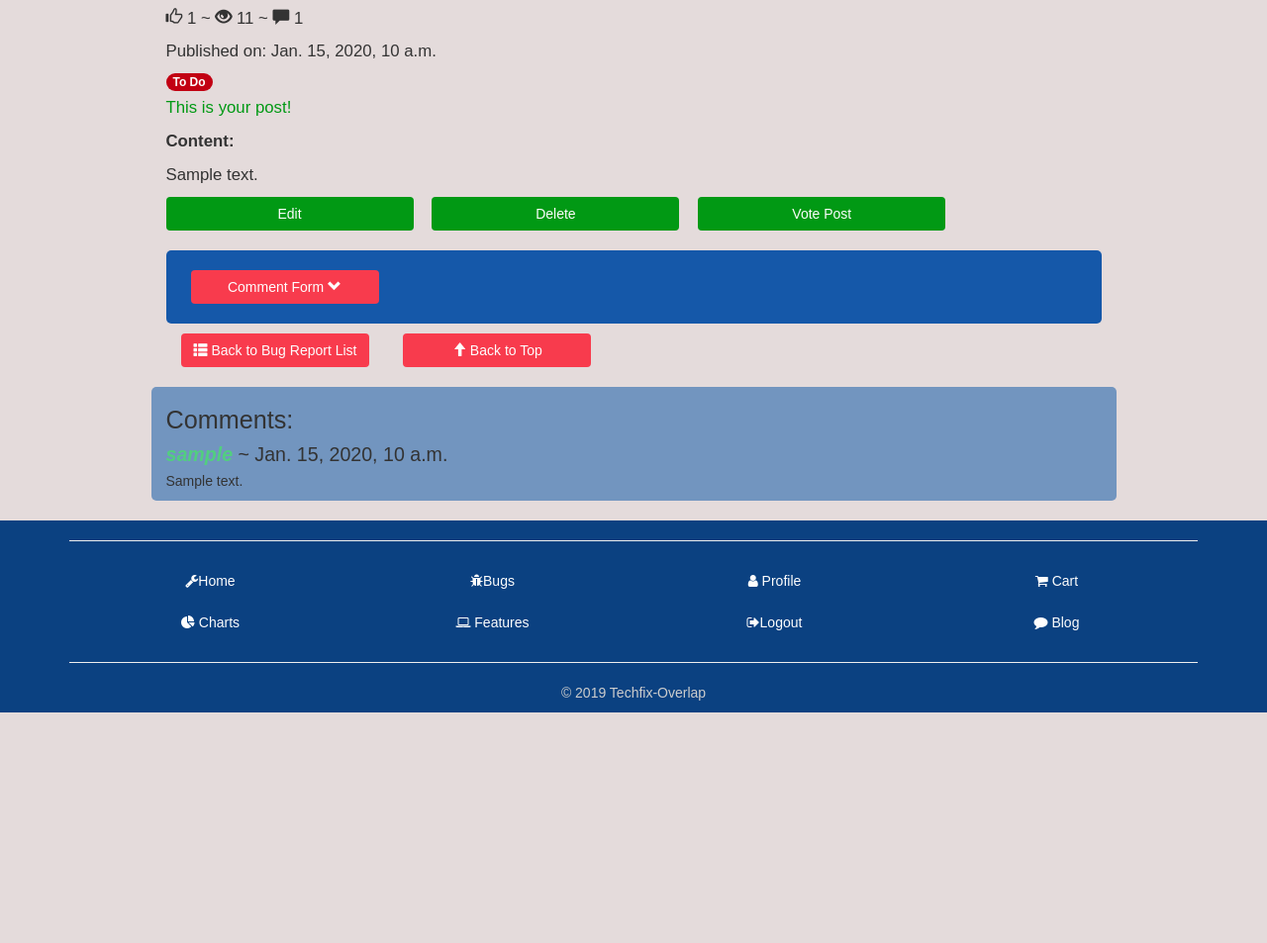
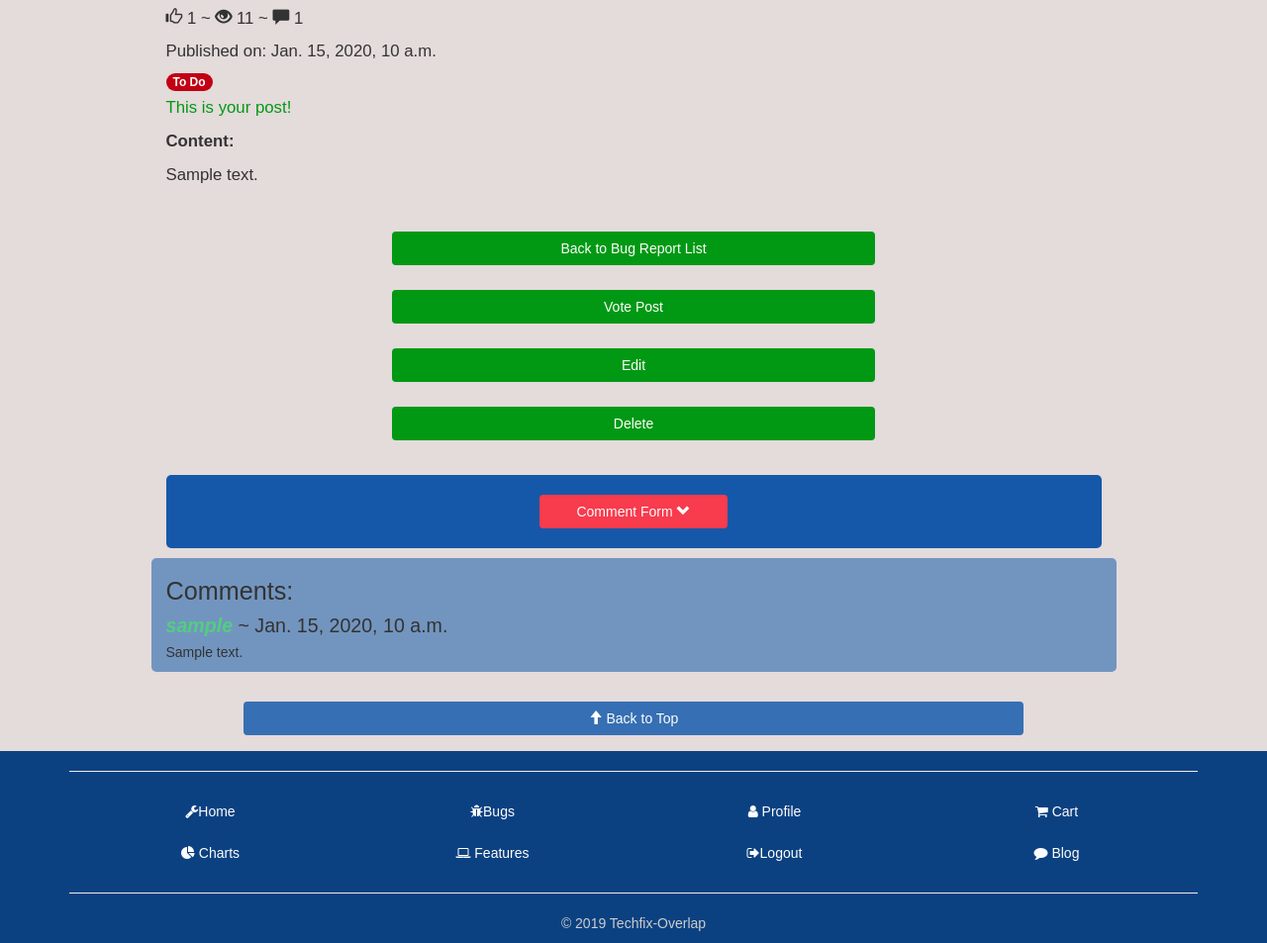
Before and after one commit to TommyJackson85/techfix_overlap, a Django app: page /bugs/1/ in a window 1280 px wide. Shown: the part 323-1276 px from the top of the page at 99% size. Before the commit the page ends 1043 px from the top, so only its background shows below. Run offline with Django 3.2, Linux system fonts and the light colour scheme; a user stored in the database is signed in; tables that the repository leaves empty hold one stand-in row (values such as "Sample post"); some libraries are stand-ins or nearby versions.

Commit message:
Decided to use Bootstrap to create buttons. Removed sticky buttons functions due to error on comment box. Moved back to the top button at the bottom of the post details page. Added Login button with other buttons on detail page. For header buttons I used css to style them. Added margins around bootstraps btn class to to give the buttons space.

```diff
--- a/accounts/templates/login.html
+++ b/accounts/templates/login.html
@@ -8,7 +8,7 @@
     <div class="col-xs-12 col-md-8 col-md-offset-2 loging_page_header line_break_border">
         <h1>Login Page</h1>
         <p>Register account first if you haven't done so yet...</p>
-        <a type="button" class="btn registration_button" href="{% url 'registration' %}">Registration Page</a>
+        <a type="button" class="btn registration_button header_button" href="{% url 'registration' %}">Registration Page</a>
     </div>
 </header>
 {% endblock %}
@@ -18,7 +18,9 @@
     <p><em class="dark_green_text">Login here:</em></p>
     <form method="POST">
         {% csrf_token %} {{ login_form | as_bootstrap }}
-        <button type="submit" class="btn submit_button">Login</button>
+        <div class="optional_button_div">
+            <button type="submit" class="btn submit_button col-xs-10 col-xs-offset-1 col-md-8 col-md-offset-2">Login</button>
+        </div>
     </form>
     <!-- password reset link to be added here once the reset password view function is fixed. -->
 </section>
--- a/accounts/templates/registration.html
+++ b/accounts/templates/registration.html
@@ -8,7 +8,7 @@ Registration Page
     <div class="col-xs-12 col-md-8 col-md-offset-2 registration_page_header line_break_border">
         <h1>Registration Page</h1>
         <p>If you have an account already, just login..</p>
-        <a type="button" class="btn login_button" href="{% url 'login' %}">Login Page</a>
+        <a type="button" class="btn login_button header_button" href="{% url 'login' %}">Login Page</a>
     </div>
 </header>
 {% endblock %}
@@ -17,7 +17,9 @@ Registration Page
     <p><em class="dark_green_text">Register here:</em></p>
     <form method="POST">
         {% csrf_token %} {{ registration_form | as_bootstrap }}
-        <button type="submit" class="btn submit_button">Register</button>
+        <div class="optional_button_div">
+            <button type="submit" class="btn submit_button col-xs-10 col-xs-offset-1 col-md-8 col-md-offset-2">Register</button>
+        </div>
     </form>
 </section>
 {% endblock %}
--- a/blog/templates/blogposts.html
+++ b/blog/templates/blogposts.html
@@ -33,4 +33,7 @@
         <h2>No blog posts have been posted.</h2>
     {% endif %}
 </section>
+<div class="row optional_button_div">
+    <a href="{% url 'get_charts' %}" class="btn get_charts col-xs-10 col-xs-offset-1 col-md-8 col-md-offset-2">View Our Progress Charts</a>
+</div>
 {% endblock content %}
--- a/bugs/templates/bugpostdetail.html
+++ b/bugs/templates/bugpostdetail.html
@@ -62,21 +62,23 @@
             <p class="dark_green_text">This bug has been fully fixed!</p>
             <p class="red_text">Commenting has been disabled because the bug has been fixed!</p>
         {% endif %}
-
+        <div class="row detail_post_buttons">
             <!--Users buttons-->
+            <a href="{% url 'get_bug_posts' %}" class="btn get_bug_posts_button col-xs-10 col-xs-offset-1 col-md-offset-3 col-md-6">Back to Bug Report List</a>
            {% if bug_post.status != "Done" %}
+                <a href="{% url 'vote_bug_post' bug_post.id %}" class="btn vote_button col-xs-10 col-xs-offset-1 col-md-offset-3 col-md-6">Vote Post</a>
                 {% if user.is_authenticated %}
                     {% if bug_post.status == "To Do" and bug_post.user == user %}
-                    <a href="{% url 'edit_bug_post' bug_post.id %}" class="btn edit_button">Edit</a>
-                    <a href="{% url 'delete_bug_post' bug_post.id %}" class="btn delete_button">Delete</a>
+                        <a href="{% url 'edit_bug_post' bug_post.id %}" class="btn edit_button col-xs-10 col-xs-offset-1 col-md-offset-3 col-md-6">Edit</a>
+                        <a href="{% url 'delete_bug_post' bug_post.id %}" class="btn delete_button col-xs-10 col-xs-offset-1 col-md-offset-3 col-md-6">Delete</a>
                     {% endif %}
-                <a href="{% url 'vote_bug_post' bug_post.id %}" class="btn vote_button">Vote Post</a>
                 {% endif %}
             {% endif %}
 
+        </div>
     </section>
     <!--sticky buttons and comment form for scrolling through comments-->
-    <section class="sticky_buttons col-md-10 col-md-offset-1">
+    <section class="comment_form_login col-md-10 col-md-offset-1">
         {% if bug_post.status != "Done" %}
             {% if user.is_authenticated %}
             <div class="comment_form">
@@ -95,8 +97,6 @@
             <a class="btn login_button" href="{% url 'login' %}"><i class="fa fa-sign-in"></i> Login To Comment</a>
             {% endif %}
         {% endif %}
-        <a href="{% url 'get_bug_posts' %}" class="btn get_bug_posts_button"><span class="glyphicon glyphicon-th-list"></span> Back to Bug Report List</a>
-        <a id="back_to_top" class="btn back_to_top_button"><span class="glyphicon glyphicon-arrow-up"></span> Back to Top</a>
     </section>
 
 
@@ -121,6 +121,9 @@
             {% endif %}
         </ul>
     </section>
+    <section class="col-xs-10 col-xs-offset-1 back_to_top_section">
+        <a id="back_to_top" class="btn back_to_top_button col-xs-10 col-xs-offset-1"><span class="glyphicon glyphicon-arrow-up"></span> Back to Top</a>
+    </section>
 </div>
 {% endblock %}
 
--- a/bugs/templates/bugpostform.html
+++ b/bugs/templates/bugpostform.html
@@ -12,7 +12,9 @@
         <form method="POST" enctype="multipart/form-data">
             {% csrf_token %}
             {{ form | as_bootstrap }}
-            <button type="submit" class="btn submit_button">
+            <div class="optional_button_div">
+                <button type="submit" class="btn submit_button col-xs-10 col-xs-offset-1 col-md-8 col-md-offset-2">
+            </div>
             {% if bug_post.id is None %}
                 Save New Post
             {% else %}
--- a/bugs/templates/bugposts.html
+++ b/bugs/templates/bugposts.html
@@ -12,11 +12,11 @@
 
     <div class="col-xs-12 col-sm-6">
         {% if user.is_authenticated %}
-            <a href="{% url 'new_bug_post' %}" class="btn new_post_button">Create Bug Report</a>
+            <a href="{% url 'new_bug_post' %}" class="btn new_post_button header_button">Create Bug Report</a>
             <p class="dark_green_text"><strong><em>Welcome back {{ user }}!</em></strong></p>
 
         {% else %}
-            <a type="button" class="btn login_button" href="{% url 'login' %}">Login To Create A Report</a>
+            <a type="button" class="btn login_button header_button" href="{% url 'login' %}">Login To Create A Report</a>
         {% endif %}
     </div>
     <div class="col-xs-12 col-sm-10 col-md-8 col-lg-7 search_bar">
--- a/checkout/templates/checkout.html
+++ b/checkout/templates/checkout.html
@@ -93,8 +93,12 @@
     </div>
 
     {% csrf_token %}
+
     <div class="form-group col-md-12">
-        <input class="btn submit_button" id="submit_payment_btn" name="commit" type="submit" value="Submit Payment">
+        <div class="optional_button_div">
+            <input class="btn submit_button col-xs-10 col-xs-offset-1 col-md-8 col-md-offset-2" id="submit_payment_btn" name="commit" type="submit" value="Submit Payment">
+        </div>
     </div>
+
 </form>
 {% endblock %}
--- a/features/templates/featurepostform.html
+++ b/features/templates/featurepostform.html
@@ -12,7 +12,7 @@
         <form method="POST" enctype="multipart/form-data">
             {% csrf_token %}
             {{ form | as_bootstrap }}
-            <button type="submit" class="btn submit_button">
+            <button type="submit" class="btn submit_button col-xs-10 col-xs-offset-1 col-md-8 col-md-offset-2">
             {% if feature_post.id is None %}
                 Save New Post
             {% else %}
--- a/features/templates/featureposts.html
+++ b/features/templates/featureposts.html
@@ -11,10 +11,10 @@
     </div>
     <div class="col-xs-12 col-sm-6">
         {% if user.is_authenticated %}
-            <a href="{% url 'new_feature_post' %}" class="btn new_post_button">Create Feature Request</a>
+            <a href="{% url 'new_feature_post' %}" class="btn new_post_button header_button">Create Feature Request</a>
             <p class="dark_green_text"><strong><em>Welcome back {{ user }}!</em></strong></p>
         {% else %}
-            <a type="button" class="btn login_button" href="{% url 'login' %}">Login To Create A Request</a>
+            <a type="button" class="btn login_button header_button" href="{% url 'login' %}">Login To Create A Request</a>
         {% endif %}
     </div>
     <div class="col-xs-12 col-sm-10 col-md-8 col-lg-7 search_bar">
--- a/static/css/custom.css
+++ b/static/css/custom.css
@@ -100,28 +100,47 @@ footer p {
   color: #CDCDCD;
 }
 
-/*---------------------buttons colors, borders and margins, sizes*/
+/*---------------------buttons colors, borders and margins, paddings sizes*/
 .current_page {
   background: #61686D;
 }
 
-.new_post_button, .login_button, .registration_button, .reset_password_button, .purchase_button, .edit_button, .delete_button, .vote_button {
-  margin: 20px 20px 20px 10px;
-  min-width: 250px;
+.get_blogs, .get_charts, .get_feature_posts_button, .get_bug_posts_button, .new_post_button, .login_button, .registration_button, .reset_password_button, .purchase_button, .edit_button, .delete_button, .vote_button {
+  /*margin: 20px 20px 20px 10px;
+  min-width: 250px;*/
   color: #fdfdfd;
   background-color: #019914;
 }
 
-.new_post_button:hover, .login_button:hover, .registration_button:hover, .reset_password_button:hover, .purchase_button:hover,
-.edit_button:hover, .delete_button:hover, .vote_button:hover, .new_post_button:active, .login_button:active, .registration_button:active,
+.get_blogs:hover, .get_charts:hover .get_feature_posts_button:hover,
+.get_bug_posts_button:hover, .new_post_button:hover, .login_button:hover, .registration_button:hover, .reset_password_button:hover, .purchase_button:hover,
+.edit_button:hover, .delete_button:hover, .vote_button:hover,
+.get_blogs:active, .get_charts:active,
+.get_feature_posts_button:active, .get_bug_posts_button:active,
+.new_post_button:active, .login_button:active, .registration_button:active,
 .reset_password_button:active, .purchase_button:active, .edit_button:active, .delete_button:active, .vote_button:active {
   background-color: #31CE44;
   color: #FFC63D;
 }
 
+.header_button {
+  margin: 20px 20px 20px 10px;
+  min-width: 230px;
+}
+
+.optional_button_div .btn {
+  margin-top: 25px;
+  margin-bottom: 25px;
+}
+
+.toggle_buttons .btn {
+  margin-bottom: 25px !important;
+}
+
 .submit_button {
+  /*
   margin: 20px 20px 20px 10px;
-  min-width: 250px;
+  min-width: 230px;*/
   color: #fdfdfd;
   background-color: #5588C5;
 }
@@ -131,14 +150,13 @@ footer p {
   color: #FFC63D;
 }
 
-.graph_toggle_button {
+.graph_toggle_button, .back_to_top_button {
   background-color: #366FB3;
   color: #fdfdfd;
-  margin: 0 20px 20px 0;
-  min-width: 190px;
+  /*min-width: 190px;*/
 }
 
-.graph_toggle_button:hover, .graph_toggle_button:active {
+.graph_toggle_button:hover, .back_to_top_button:hover, .graph_toggle_button:active, .back_to_top_button:active {
   background-color: #5588C5;
   color: #FFC63D;
 }
@@ -281,6 +299,11 @@ footer p {
   font-size: 2.4em;
 }
 
+.detail_post_buttons {
+  margin-top: 10px !important;
+  margin-bottom: 10px !important;
+}
+
 /*--------------------------------------------number display badge classes*/
 .badge-positive {
   background-color: #019914;
@@ -389,43 +412,46 @@ footer p {
   padding-top: 15px;
 }
 
+.detail_post_buttons {
+  margin-top: 45px !important;
+}
+.detail_post_buttons .btn {
+  margin-bottom: 25px !important;
+}
+
+.back_to_top_section {
+  height: 60px;
+  padding-top: 10px;
+  padding-bottom: 10px;
+}
+
 /*------------------------comment form, sticky buttons and comments*/
 .form-control {
   border: 2px solid #5588C5;
 }
 
 .comment_form {
-  position: -webkit-sticky;
-  position: sticky;
-  z-index: 10;
   padding: 10px 10px 10px 10px;
 }
 
-.sticky_buttons {
-  position: -webkit-sticky;
-  position: sticky;
-  top: 10;
-  z-index: 10;
-}
-
-.sticky_buttons {
+.comment_form_login {
   text-align: center;
 }
 
-.sticky_buttons a {
+.comment_form_login a {
   background-color: #F83B4D;
   color: #fdfdfd;
   min-width: 190px;
   margin: 10px auto 10px auto;
 }
-.sticky_buttons a .comment_form {
+.comment_form_login a .comment_form {
   text-align: center;
 }
-.sticky_buttons a .comment_form a {
+.comment_form_login a .comment_form a {
   margin: 10px 20px 10px 0;
 }
 
-.sticky_buttons a:hover {
+.comment_form_login a:hover {
   background-color: #F96371;
   color: #FFC63D;
 }
@@ -595,11 +621,13 @@ footer p {
     margin: 10px 20px 10px 0;
   }
 }
+/*
 @media only screen and (min-width: 444px) {
-  .edit_button, .delete_button, .vote_button, .graph_toggle_button {
-    margin: 0 15px 20px 0;
-  }
+    .edit_button, .delete_button, .vote_button, .graph_toggle_button, .get_bug_posts_button, .get_feature_posts_button {
+        margin: 0 15px 20px 0;
+    }
 }
+*/
 @media only screen and (min-width: 517px) {
   .mast_head .page_heading h1 {
     font-size: 4em !important;
--- a/static/sass/custom.scss
+++ b/static/sass/custom.scss
@@ -140,27 +140,47 @@ footer {
 
 
 
-/*---------------------buttons colors, borders and margins, sizes*/
+/*---------------------buttons colors, borders and margins, paddings sizes*/
 .current_page {
     background: $xtr-light-black-blue;
 }
 
-.new_post_button, .login_button, .registration_button, .reset_password_button, .purchase_button, .edit_button, .delete_button, .vote_button {
-    margin: 20px 20px 20px 10px;
-    min-width: 250px;
+
+.get_blogs, .get_charts, .get_feature_posts_button, .get_bug_posts_button, .new_post_button, .login_button, .registration_button, .reset_password_button, .purchase_button, .edit_button, .delete_button, .vote_button {
+    /*margin: 20px 20px 20px 10px;
+    min-width: 250px;*/
     color: $white;
     background-color: $dark-green;
 }
-.new_post_button:hover, .login_button:hover, .registration_button:hover, .reset_password_button:hover, .purchase_button:hover,
-.edit_button:hover, .delete_button:hover, .vote_button:hover, .new_post_button:active, .login_button:active, .registration_button:active,
+.get_blogs:hover, .get_charts:hover
+.get_feature_posts_button:hover, .get_bug_posts_button:hover, .new_post_button:hover, .login_button:hover, .registration_button:hover, .reset_password_button:hover, .purchase_button:hover,
+.edit_button:hover, .delete_button:hover, .vote_button:hover,
+.get_blogs:active, .get_charts:active,
+.get_feature_posts_button:active, .get_bug_posts_button:active,
+.new_post_button:active, .login_button:active, .registration_button:active,
 .reset_password_button:active, .purchase_button:active, .edit_button:active, .delete_button:active, .vote_button:active {
     background-color: $green;
     color: $yellow;
 }
 
+.header_button {
+    margin: 20px 20px 20px 10px;
+    min-width: 230px;
+}
+
+.optional_button_div .btn {
+     margin-top: 25px;
+     margin-bottom: 25px;
+}
+
+.toggle_buttons .btn {
+    margin-bottom: 25px !important;
+}
+
 .submit_button {
+    /*
     margin: 20px 20px 20px 10px;
-    min-width: 250px;
+    min-width: 230px;*/
     color: $white;
     background-color: $light-blue
 }
@@ -170,14 +190,13 @@ footer {
     color: $yellow;
 }
 
-.graph_toggle_button {
+.graph_toggle_button, .back_to_top_button {
     background-color: $blue;
     color: $white;
-    margin: 0 20px 20px 0;
-    min-width: 190px;
+    /*min-width: 190px;*/
 }
 
-.graph_toggle_button:hover, .graph_toggle_button:active {
+.graph_toggle_button:hover, .back_to_top_button:hover, .graph_toggle_button:active, .back_to_top_button:active {
     background-color: $light-blue;
     color: $yellow;
 }
@@ -318,6 +337,12 @@ footer {
 .post_details h1 {
     font-size: 2.4em;
 }
+
+.detail_post_buttons {
+    margin-top: 10px !important;
+    margin-bottom: 10px !important;
+}
+
 /*--------------------------------------------number display badge classes*/
 .badge-positive {
     background-color: $dark-green;
@@ -445,30 +470,31 @@ footer {
     padding-top: 15px;
 }
 
+.detail_post_buttons{
+    margin-top: 45px !important;
+    .btn {
+        margin-bottom: 25px !important;
+    }
+}
+
+.back_to_top_section {
+    height: 60px;
+    padding-top:10px;
+    padding-bottom:10px;
+}
 /*------------------------comment form, sticky buttons and comments*/
 .form-control {
     border: 2px solid $light-blue;
 }
 
 .comment_form {
-  position: -webkit-sticky;
-  position: sticky;
-  z-index: 10;
   padding: 10px 10px 10px 10px;
 }
 
-.sticky_buttons {
-    position: -webkit-sticky;
-    position: sticky;
-    top: 10;
-    z-index: 10;
-}
-
-
-.sticky_buttons {
+.comment_form_login {
     text-align: center;
 }
-.sticky_buttons a {
+.comment_form_login a {
     background-color: $red;
     color: $white;
     min-width: 190px;
@@ -481,7 +507,7 @@ footer {
         }
     }
 }
-.sticky_buttons a:hover {
+.comment_form_login a:hover {
     background-color: $light-red;
     color: $yellow;
 }
@@ -665,12 +691,13 @@ footer {
     }
 
 }
+/*
 @media only screen and (min-width: 444px) {
-    .edit_button, .delete_button, .vote_button, .graph_toggle_button {
+    .edit_button, .delete_button, .vote_button, .graph_toggle_button, .get_bug_posts_button, .get_feature_posts_button {
         margin: 0 15px 20px 0;
     }
 }
-
+*/
 @media only screen and (min-width: 517px) {
     .mast_head {
         .page_heading {
```
Also changed, not shown: accounts/templates/index.html (+7 -5 lines), accounts/templates/profile.html (+8 -5 lines), cart/templates/cart.html (+9 -3 lines), charts/templates/charts.html (+10 -7 lines), features/templates/featurepostdetail.html (+15 -11 lines), README-TESTING.md, 1 other file. Lines whose indentation alone changed are shown as unchanged.
